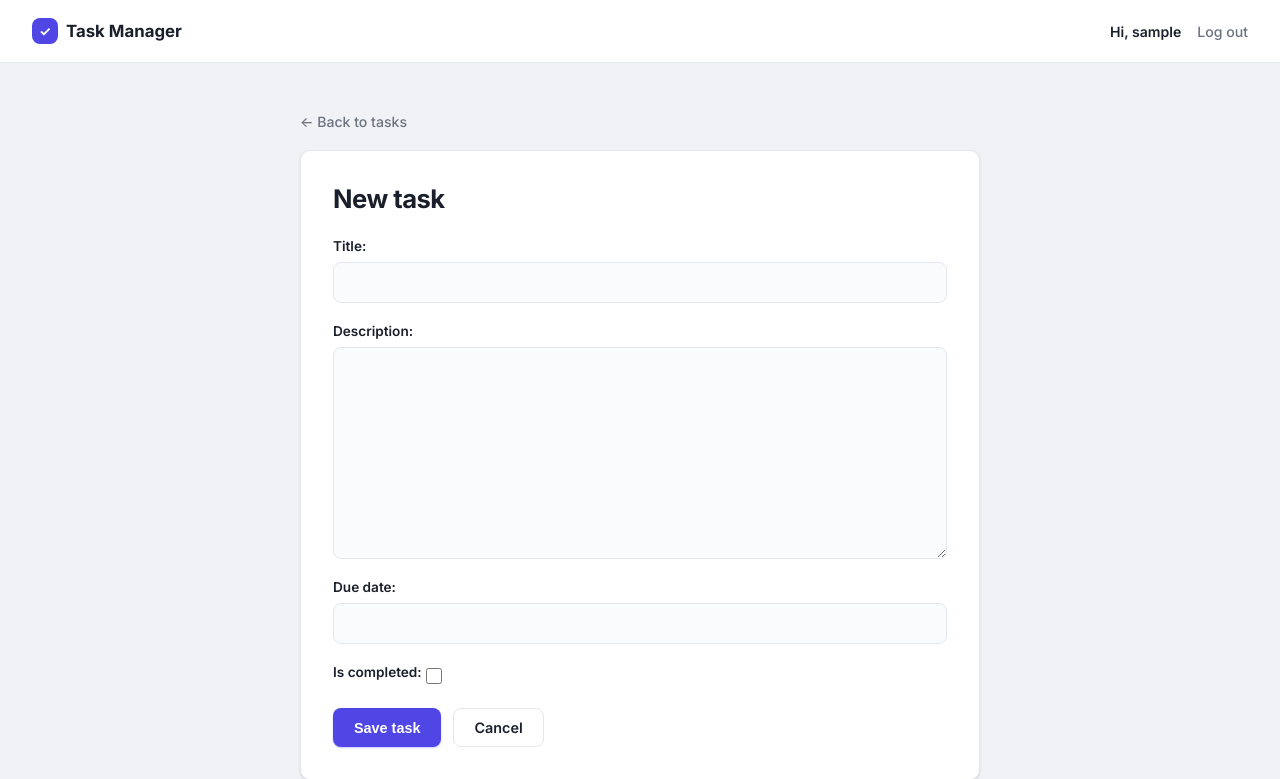
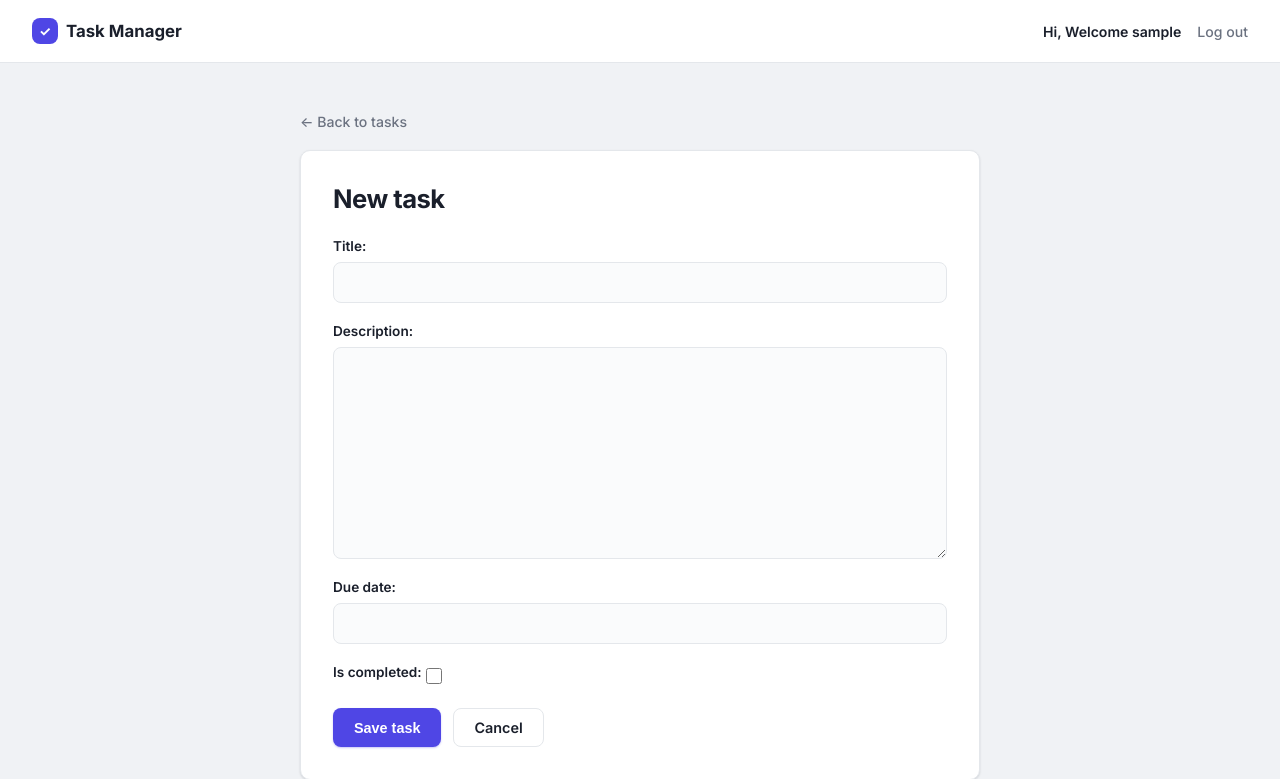
Before and after one commit to anasoda/task-manager, a Django app: page /create/ in a window 1280 px wide. Shown: the top 779 px of the page. Run offline with Django 5.2, Linux system fonts and the light colour scheme; the visitor is signed in with stand-in values (Sample User, id 1).

Commit message:
Test auto-deploy

```diff
--- a/templates/base.html
+++ b/templates/base.html
@@ -18,7 +18,7 @@
 
         <nav class="auth-nav">
             {% if user.is_authenticated %}
-                <span class="auth-user">Hi, {{ user.username }}</span>
+                <span class="auth-user">Hi, Welcome {{ user.username }}</span>
                 <form method="post" action="{% url 'logout' %}" class="logout-form">
                     {% csrf_token %}
                     <button type="submit" class="logout-btn">Log out</button>
```
